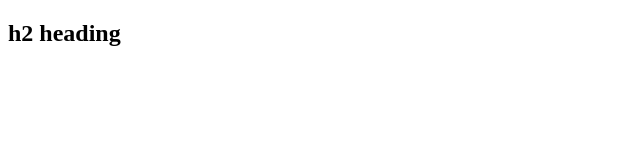
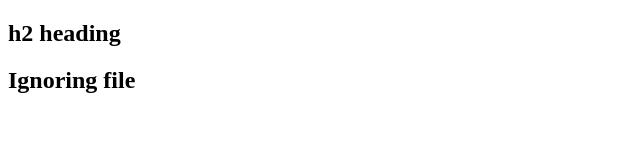
Before and after one commit to Ishant-Chahal/Git-Ignore, a plain HTML site: page index.html in a window 1280 px wide. Shown: the whole page, without its empty margins (0-640 px from the left). Drawn offline with Linux system fonts and the light colour scheme.

Commit message:
more files added

```diff
--- a/index.html
+++ b/index.html
@@ -7,5 +7,6 @@
 </head>
 <body>
     <h2>h2 heading</h2>
+    <h2>Ignoring file</h2>
 </body>
 </html>
```
Also changed, not shown: passwords/pass.html (added), script.js (added), style.css (added), 1 other file.
